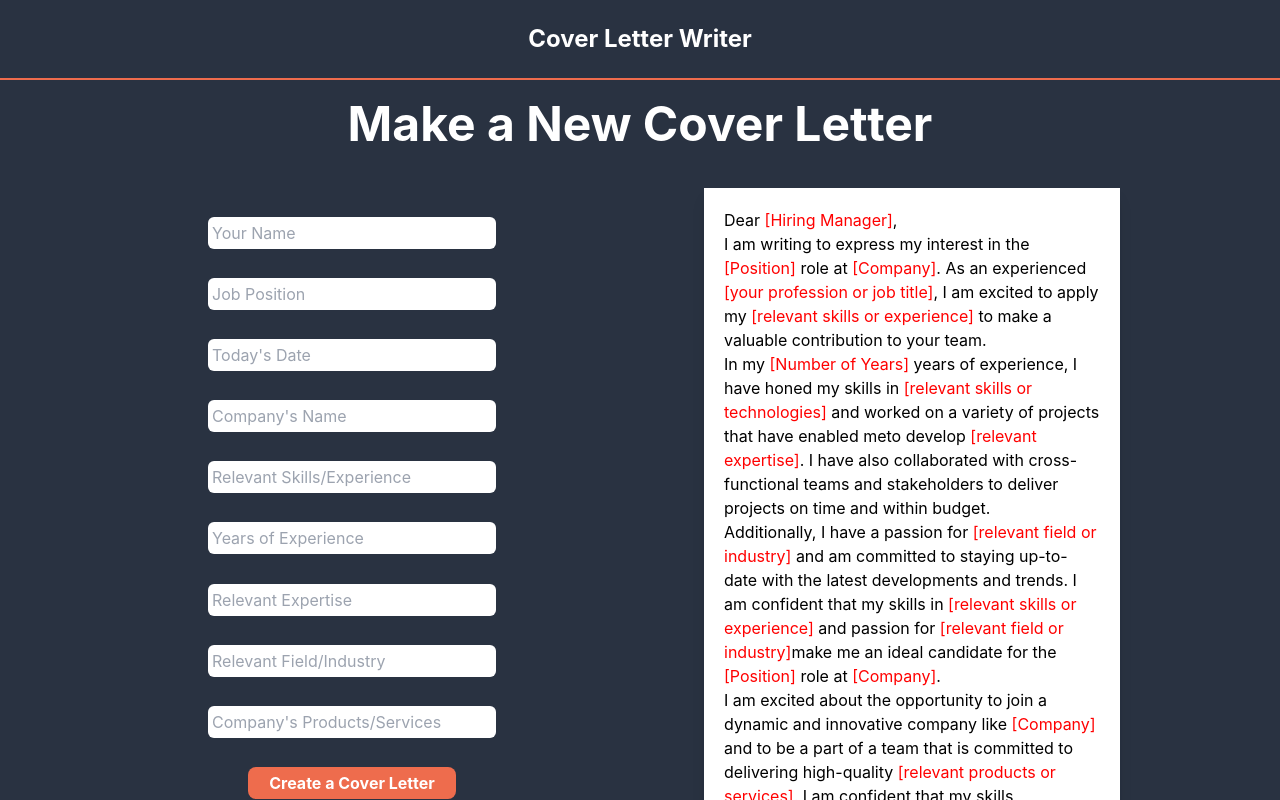
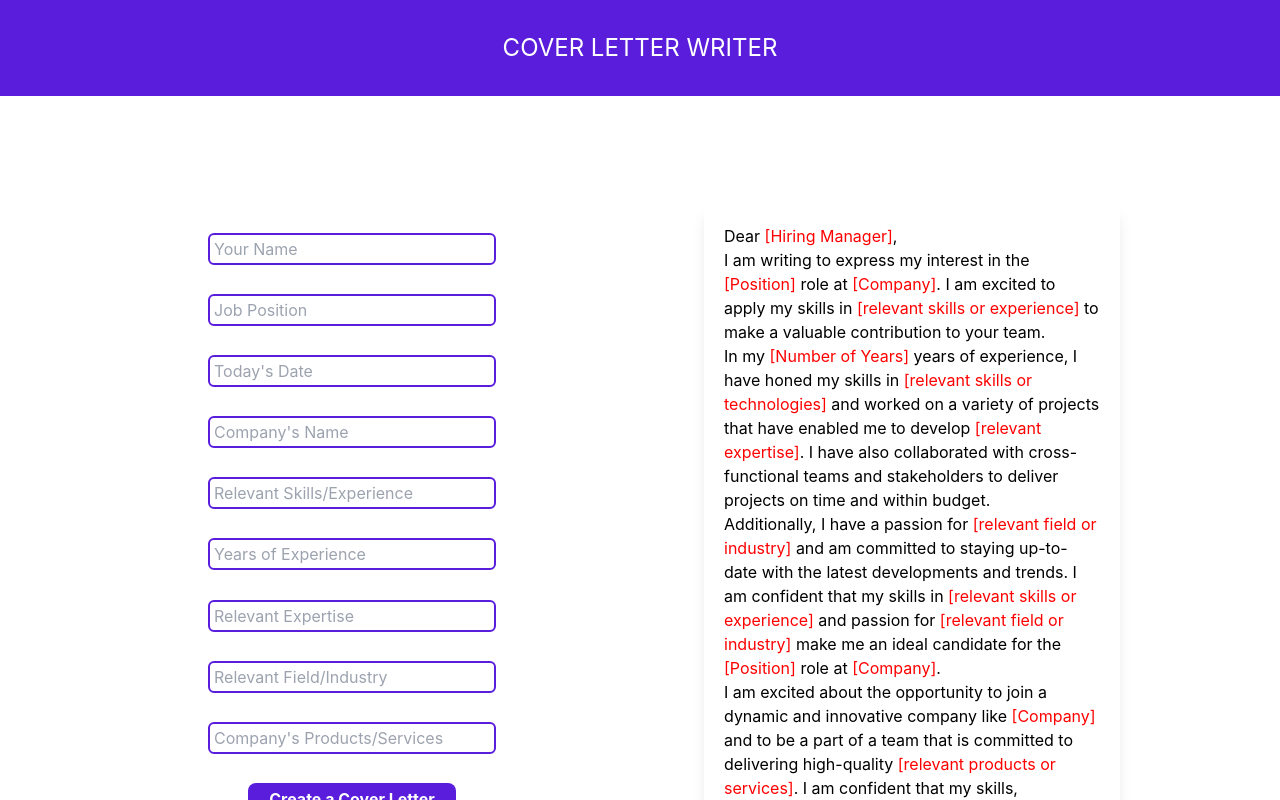
Before and after one commit to ramongh331/coverLetter-frontend, a React (Create React App) app: page /coverletters/new in a window 1280 px wide. Shown: the top 800 px of the page. Built offline with nearby package versions, Linux system fonts and the light colour scheme.

Commit message:
changed the color scheme and header. Added a multi card carousel.

```diff
--- a/src/Actions.js
+++ b/src/Actions.js
@@ -29,7 +29,7 @@ export const createAction = async ({request}) => {
     })
 
     // redirect back to the index page
-    return redirect("/")
+    return redirect("/coverletters")
 }
 
 export const updateAction = async ({request, params}) => {
--- a/src/App.js
+++ b/src/App.js
@@ -6,8 +6,8 @@ import Header from './components/Header';
 function App() {
   return (
     <div className="App">
-      <Header className="fixed"/>
-      <Outlet/>
+      <Header/>
+      <Outlet />
     </div>
   );
 }
--- a/src/components/Header.js
+++ b/src/components/Header.js
@@ -1,8 +1,13 @@
+import { Link } from "react-router-dom";
+
 export default function Header() {
+
   return (
     <>
-      <header className="bg-blue-1000 w-full h-20 max-sm:h-12 flex justify-center items-center border-b-2 border-orange-1000">
-        <h1 className="text-2xl max-sm:text-xl font-bold text-white">Cover Letter Writer</h1>
+      <header className="bg-[#5a1ddc] w-full h-24 max-sm:h-12 flex justify-center items-center">
+        <Link to="/">
+          <h1 className="text-2xl max-sm:text-xl text-white">COVER LETTER WRITER</h1>
+        </Link>
       </header>
     </>
   );
--- a/src/index.css
+++ b/src/index.css
@@ -1,5 +1,4 @@
 body {
-  background-color: #293241;
   margin: 0;
   font-family: -apple-system, BlinkMacSystemFont, 'Segoe UI', 'Roboto', 'Oxygen',
     'Ubuntu', 'Cantarell', 'Fira Sans', 'Droid Sans', 'Helvetica Neue',
--- a/src/pages/Examples.js
+++ b/src/pages/Examples.js
@@ -1,18 +1,63 @@
-import { useLoaderData } from "react-router-dom"
-import { Link } from "react-router-dom"
+import { useLoaderData, Link } from "react-router-dom";
+import { useState } from "react";
 
-export default function Examples (){
-const letters = useLoaderData()
+export default function Examples() {
+  const letters = useLoaderData();
 
-    return <>
-    <h2>All Cover Letters</h2>
-    <Link to="/coverletters/new">
-        <button>New</button>
-      </Link>
-    {letters.map((letter) => (
-        <Link to={`/coverletters/${letter.id}/`}>
-            <h3>{letter.company}</h3>
-        </Link>
-    ))}
+//   document.URL === "http://localhost:3000/coverletters" ? document.querySelector("body").style.backgroundColor = "white" : null;
+
+const [imgsInView, setImgsInView] = useState(0)
+const length = letters.length
+const show = 6
+
+
+const moveStyle = {
+transform: `translateX(-${imgsInView * show}%)`
+}
+
+function handleNextSlide(){
+  if(imgsInView < (length - 2)){
+     setImgsInView(prevState => prevState + 2)
+  }
+}
+function handleBackSlide(){
+  if(imgsInView > 0){
+     setImgsInView(prevState => prevState - 2)
+  }
+}
+
+  return (
+    <>
+      <main className=" h-screen">
+          <Link className="absolute right-28 bottom-28" to="/coverletters/new">
+            <button className="bg-orange-1000 text-white w-16 h-16 rounded-full text-5xl font-bold ">+</button>
+          </Link>
+          <section className="overflow-hidden relative h-60 mt-10">
+              <section style={moveStyle} className="w-fit h-60 flex ease-in-out duration-300">
+                  {letters.map((letter) => (
+                    <Link className="w-80 h-52 mx-5 " to={`/coverletters/${letter.id}/`}>
+                      <section className="bg-[#3D5A80] box-border flex flex-col justify-between w-full h-60 text-left rounded-xl ">
+                        <p className="text-white p-2">
+                          I am writing to express my interest in the {letter.position} role
+                          at {letter.company}. I am excited to apply my skills in{" "}
+                          {letter.skill} to make a valuable contribution to your team.
+                        </p>
+                        <section className="bg-[#98C1D9] w-full p-2 rounded-b-xl">
+                          <h3>{letter.position}</h3>
+                          <h4>{letter.company}</h4>
+                        </section>
+                      </section>
+                      </Link>
+              ))}
+              </section>
+              <div className="bg-white opacity-50 absolute w-28 h-full right-0 top-0"></div>
+              <div className="absolute text-9xl right-2 top-10" onClick={handleNextSlide}> &gt; </div>
+            {imgsInView === 0 ? "" : <>
+            <div className="bg-white opacity-50 absolute w-28 h-full top-0"></div>
+            <div className="absolute text-9xl left-2 top-10" onClick={handleBackSlide}>&lt;</div>
+            </>}
+          </section>
+      </main>
     </>
+  );
 }
--- a/src/pages/Home.js
+++ b/src/pages/Home.js
@@ -12,14 +12,13 @@ export default function Home() {
           <section className="max-sm:w-4/5 sm:w-3/5 xl:w-2/5 w-2/5
           h-full">
             <h2 className=" max-[280px]:text-2xl max-sm:text-3xl sm:text-4xl text-5xl
-            text-white
+
             font-bold
             leading-[4rem]
             mt-10">
               Get noticed by employers with our professional cover letters
             </h2>
             <p className="max-[280px]:text-sm max-sm:text-lg sm:text-xl text-3xl
-            text-white
             leading-10
             mt-5">
               Make your application process easy and stress-free by creating a
@@ -29,7 +28,7 @@ export default function Home() {
             flex justify-evenly
             max-sm:mx-auto max-sm:mt-7 sm:mx-auto sm:mt-7">
               <Link to="/coverletters/new">
-                <div className="bg-orange-1000 text-white
+                <div className="bg-purple-1000 text-white
                 w-40 max-sm:w-24 sm:w-32
                 h-11 max-sm:h-8 sm:h-9
                 text-2xl max-sm:text-sm sm:text-base
@@ -40,7 +39,7 @@ export default function Home() {
                 </div>
               </Link>
               <Link to="/coverletters">
-                <div className="bg-white
+                <div className="bg-white border-2 border-black
                 w-40 max-sm:w-24 sm:w-32
                 h-11 max-sm:h-8 sm:h-9
                 text-2xl max-sm:text-sm sm:text-base
--- a/src/pages/New.js
+++ b/src/pages/New.js
@@ -37,60 +37,61 @@ export default function New() {
                     className="max-sm:max-w-[18rem] sm:max-w-[18rem] w-full
                     h-8
                     rounded-md
-                    p-1"
+                    p-1
+                    border-2 border-purple-1000"
                     type="text"
                     name="name"
                     placeholder="Your Name"
                   />
                   <input
-                    className="max-sm:max-w-[18rem] sm:max-w-[18rem] w-full h-8 rounded-md p-1"
+                    className="max-sm:max-w-[18rem] sm:max-w-[18rem] w-full h-8 rounded-md p-1 border-2 border-purple-1000"
                     type="text"
                     name="position"
                     placeholder="Job Position"
                   />
                   <input
-                    className="max-sm:max-w-[18rem] sm:max-w-[18rem] w-full h-8 rounded-md p-1"
+                    className="max-sm:max-w-[18rem] sm:max-w-[18rem] w-full h-8 rounded-md p-1 border-2 border-purple-1000"
                     type="text"
                     name="date"
                     placeholder="Today's Date"
                   />
                   <input
-                    className="max-sm:max-w-[18rem] sm:max-w-[18rem] w-full h-8 rounded-md p-1"
+                    className="max-sm:max-w-[18rem] sm:max-w-[18rem] w-full h-8 rounded-md p-1 border-2 border-purple-1000"
                     type="text"
                     name="company"
                     placeholder="Company's Name"
                   />
                   <input
-                    className="max-sm:max-w-[18rem] sm:max-w-[18rem] w-full h-8 rounded-md p-1"
+                    className="max-sm:max-w-[18rem] sm:max-w-[18rem] w-full h-8 rounded-md p-1 border-2 border-purple-1000"
                     type="text"
                     name="skill"
                     placeholder="Relevant Skills/Experience"
                   />
                   <input
-                    className="max-sm:max-w-[18rem] sm:max-w-[18rem] w-full h-8 rounded-md p-1"
+                    className="max-sm:max-w-[18rem] sm:max-w-[18rem] w-full h-8 rounded-md p-1 border-2 border-purple-1000"
                     type="text"
                     name="yoe"
                     placeholder="Years of Experience"
                   />
                   <input
-                    className="max-sm:max-w-[18rem] sm:max-w-[18rem] w-full h-8 rounded-md p-1"
+                    className="max-sm:max-w-[18rem] sm:max-w-[18rem] w-full h-8 rounded-md p-1 border-2 border-purple-1000"
                     type="text"
                     name="expertise"
                     placeholder="Relevant Expertise"
                   />
                   <input
-                    className="max-sm:max-w-[18rem] sm:max-w-[18rem] w-full h-8 rounded-md p-1"
+                    className="max-sm:max-w-[18rem] sm:max-w-[18rem] w-full h-8 rounded-md p-1 border-2 border-purple-1000"
                     type="text"
                     name="passion"
                     placeholder="Relevant Field/Industry"
                   />
                   <input
-                    className="max-sm:max-w-[18rem] sm:max-w-[18rem] w-full h-8 rounded-md p-1"
+                    className="max-sm:max-w-[18rem] sm:max-w-[18rem] w-full h-8 rounded-md p-1 border-2 border-purple-1000"
                     type="text"
                     name="products"
                     placeholder="Company's Products/Services"
                   />
-                  <button className="bg-orange-1000
+                  <button className="bg-purple-1000
                   max-sm:max-w-[13rem] sm:max-w-[13rem] w-11/12
                   font-bold
                   text-white text-md
@@ -114,9 +115,8 @@ export default function New() {
                 <p>
                   I am writing to express my interest in the{" "}
                   <span className="redText">[Position]</span> role at{" "}
-                  <span className="redText">[Company]</span>. As an experienced{" "}
-                  <span className="redText">[your profession or job title]</span>, I
-                  am excited to apply my{" "}
+                  <span className="redText">[Company]</span>. I
+                  am excited to apply my skills in{" "}
                   <span className="redText">[relevant skills or experience]</span>{" "}
                   to make a valuable contribution to your team.
                 </p>
@@ -124,7 +124,7 @@ export default function New() {
                   In my <span className="redText">[Number of Years]</span> years of
                   experience, I have honed my skills in{" "}
                   <span className="redText">[relevant skills or technologies]</span>{" "}
-                  and worked on a variety of projects that have enabled meto develop{" "}
+                  and worked on a variety of projects that have enabled me to develop{" "}
                   <span className="redText">[relevant expertise]</span>. I have also
                   collaborated with cross-functional teams and stakeholders to
                   deliver projects on time and within budget.
@@ -136,7 +136,7 @@ export default function New() {
                   and trends. I am confident that my skills in{" "}
                   <span className="redText">[relevant skills or experience]</span>{" "}
                   and passion for{" "}
-                  <span className="redText">[relevant field or industry]</span>
+                  <span className="redText">[relevant field or industry]</span>{" "}
                   make me an ideal candidate for the{" "}
                   <span className="redText">[Position]</span> role at{" "}
                   <span className="redText">[Company]</span>.
--- a/tailwind.config.js
+++ b/tailwind.config.js
@@ -6,11 +6,8 @@ module.exports = {
   theme: {
     extend: {
       colors: {
-        blue: {
-          1000: '#293241',
-        },
-        orange: {
-          1000: '#EE6C4D',
+        purple: {
+          1000: '#5a1ddc',
         },
       }
     },
```
